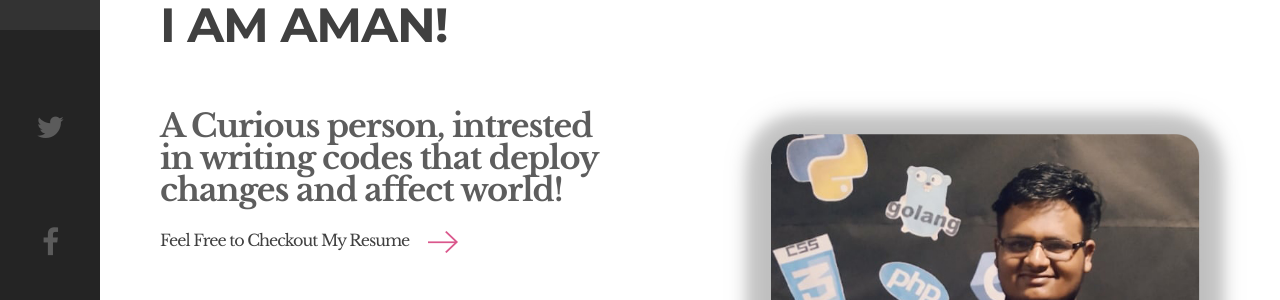
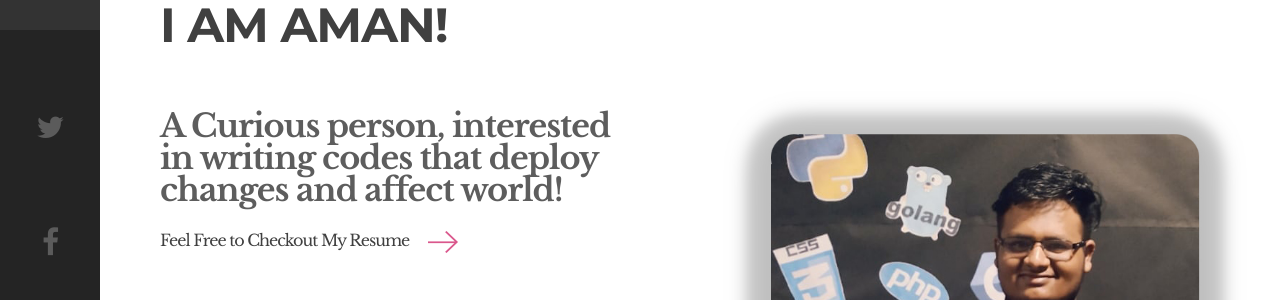
Before and after one commit to amandesai01/jekyllized-website, a Jekyll site: the page built from index.md, in a window 1280 px wide and 1143 px high. Shown: the part 170-470 px from the top of the window. Built offline with Jekyll 4.4.1, drawn with Linux system fonts in a browser that asks for light colours.

```diff
--- a/_layouts/home.html
+++ b/_layouts/home.html
@@ -38,7 +38,7 @@
                             </h2>
                             <div class="excerpt">
                                 <h3>
-                                    A Curious person, intrested in writing codes that deploy changes and affect world!
+                                    A Curious person, interested in writing codes that deploy changes and affect world!
                                     <br>
                                 </h3>
 
--- a/udemy.html
+++ b/udemy.html
@@ -4,7 +4,7 @@
 <head>
     <meta charset="UTF-8" />
     <meta name="viewport" content="width=device-width, initial-scale=1.0" />
-    <title>Title</title>
+    <title>Free Udemy Courses - Aman Desai</title>
     <link rel="shortcut icon" href="images/favicon.png" />
     <link href='http://fonts.googleapis.com/css?family=Montserrat:400,700%7CLibre+Baskerville:400,400italic,700'
         rel='stylesheet' type='text/css'>
@@ -164,7 +164,7 @@
                 <hr />
                 <!-- <pre> -->
                 <u>Note: </u> This Page is for Educational Purpose Only. <br />
-                <b>Content Will be updated every day.</b> <br />
+                <b>Apply CouponCode given below to get enrolled for free</b> <br />
                 <i> Coupon Codes may be expired sometimes. </i> <br />
 
                 <a href="https://chat.whatsapp.com/HFdNVgjCaEzHYfdmWci4g5">
```
Also changed, not shown: 1 other file.
